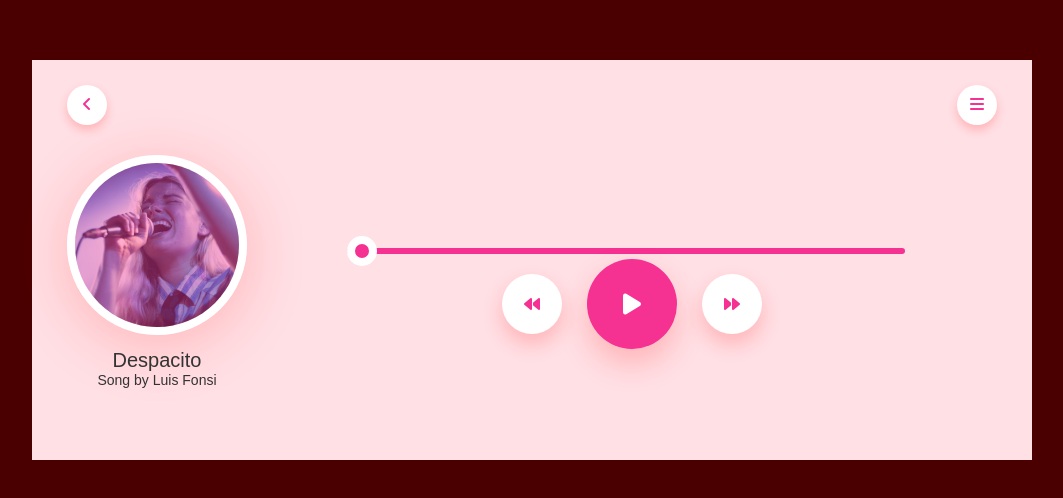
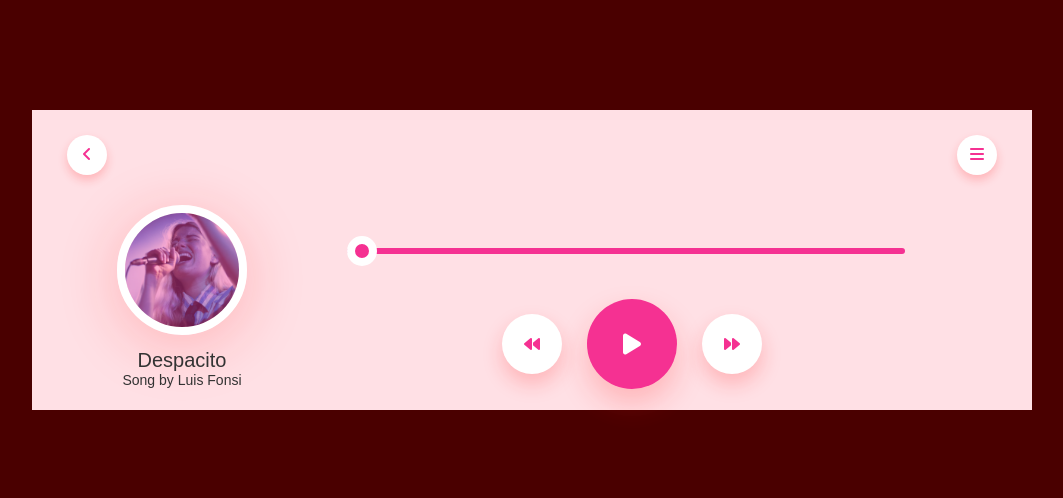
Before and after one commit to MediniHegde05/musicplayer, a plain HTML site: page index.html in a window 1280 px wide. Shown: the part 140-638 px from the top of the page, without its empty margins (108-1171 px from the left). Drawn offline with Linux system fonts and the light colour scheme.

Commit message:
commit changes

```diff
--- a/styles.css
+++ b/styles.css
@@ -18,7 +18,7 @@
 
 .music-player{
     width: 1000px;
-    height: 400px;
+    height: 300px;
     padding: 25px 35px;
     text-align: center;
     background: #ffe0e5;
@@ -43,10 +43,10 @@ nav .circle {
 
 .song-img {
     border-radius: 50%;
-    width: 180px;
+    width: 130px;
     border: 8px solid #fff;
     box-shadow: 0 10px 60px rgba(255, 26, 26, 0.22);
-    margin-right: 900px;
+    margin-right: 700px;
 
 }
 
@@ -55,13 +55,13 @@ nav .circle {
     font-weight: 400;
     color: #333;
     margin-top: 10px;
-    margin-right: 750px;
+    margin-right: 700px;
 }
 
 .music-player p{
     font-size: 14px;
     color: #333;
-    margin-right: 750px;
+    margin-right: 700px;
 
 }
 
@@ -85,14 +85,16 @@ nav .circle {
     border-radius: 50%;
     border:8px solid #fff;
 
+
 }
 
 .controls {
     display: flex;
     justify-content: center;
     align-items: center;
-
+    padding: 10px;
     margin-left: 200px;
+    margin-top: 30px;
 
 }
 
```
